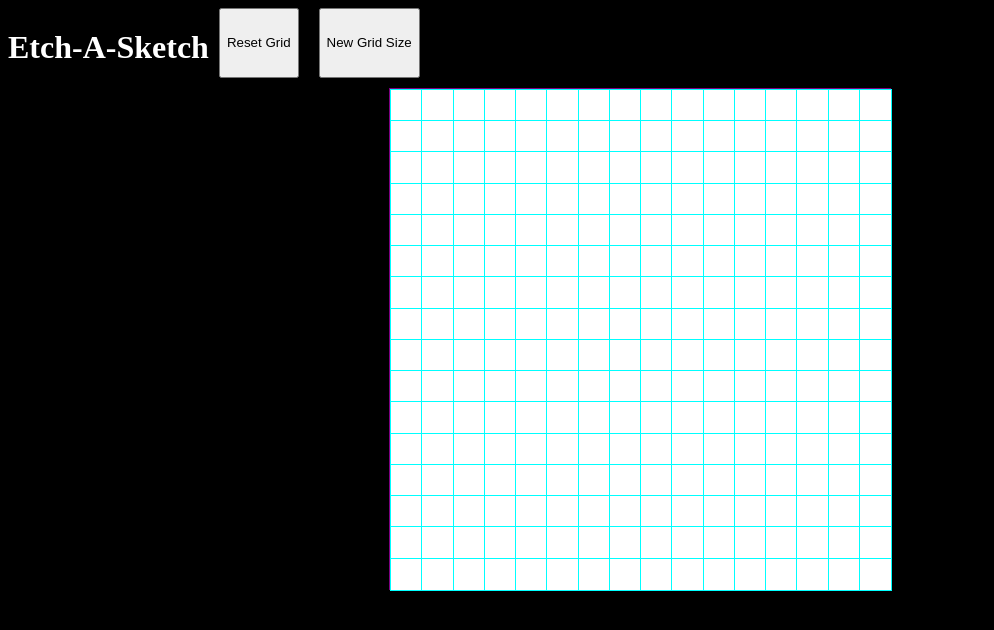
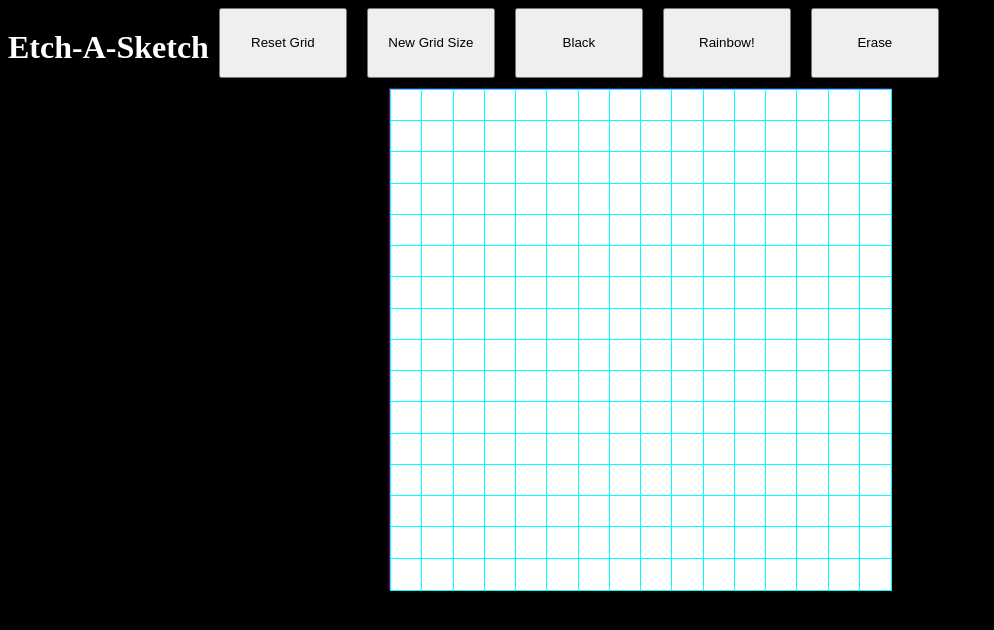
Before and after one commit to KPInc425/etch-a-sketch, a plain HTML site: page index.html in a window 1280 px wide. Shown: the whole page, without its empty margins (0-994 px from the left). Drawn offline with Linux system fonts and the light colour scheme.

Commit message:
Added buttons for more control

```diff
--- a/etchASketch.js
+++ b/etchASketch.js
@@ -24,6 +24,9 @@ const mainContainer = document.querySelector('#mainContainer');
 // acquired help for appending grid https://code-boxx.com/create-grid-javascript/
 createBtnReset();
 createBtnGridSize();
+createBtnBlackColor();
+createBtnRandomColor();
+createBtnEraseColor();
 // createBtnActivate();
 createGrid();
 changeBgColorOnHover();
@@ -131,11 +134,39 @@ function createBtnGridSize() {
 
 function createBtnRandomColor() {
     const btnRandomColor = document.createElement('button');
-    btnRandomColor.innerText = "Random Colors!"
+    btnRandomColor.innerText = "Rainbow!"
     //btnRandomColor.style
-    //btnRandomColor.addEventListener('mouseover', changeBgColorOnHover);
+    btnRandomColor.addEventListener('click', () => {
+        penState = 2
+        changeBgColorOnHover();
+    });
+
+    header.appendChild(btnRandomColor);
 }
 
+function createBtnBlackColor() {
+    const BtnBlackColor = document.createElement('button');
+    BtnBlackColor.innerText = "Black"
+    //btnRandomColor.style
+    BtnBlackColor.addEventListener('click', () => {
+        penState = 0
+        changeBgColorOnHover();
+    });
+
+    header.appendChild(BtnBlackColor);
+}
+
+function createBtnEraseColor() {
+    const BtnEraseColor = document.createElement('button');
+    BtnEraseColor.innerText = "Erase"
+    //btnRandomColor.style
+    BtnEraseColor.addEventListener('click', () => {
+        penState = 1
+        changeBgColorOnHover();
+    });
+
+    header.appendChild(BtnEraseColor);
+}
 
 function getPixelSize() {
     pixelSize = GRID_WIDTH / gridSize;
--- a/styles.css
+++ b/styles.css
@@ -15,4 +15,5 @@ header {
 
 button {
     margin: 0 10px 10px 10px;
+    width: 128px;
 }
```
